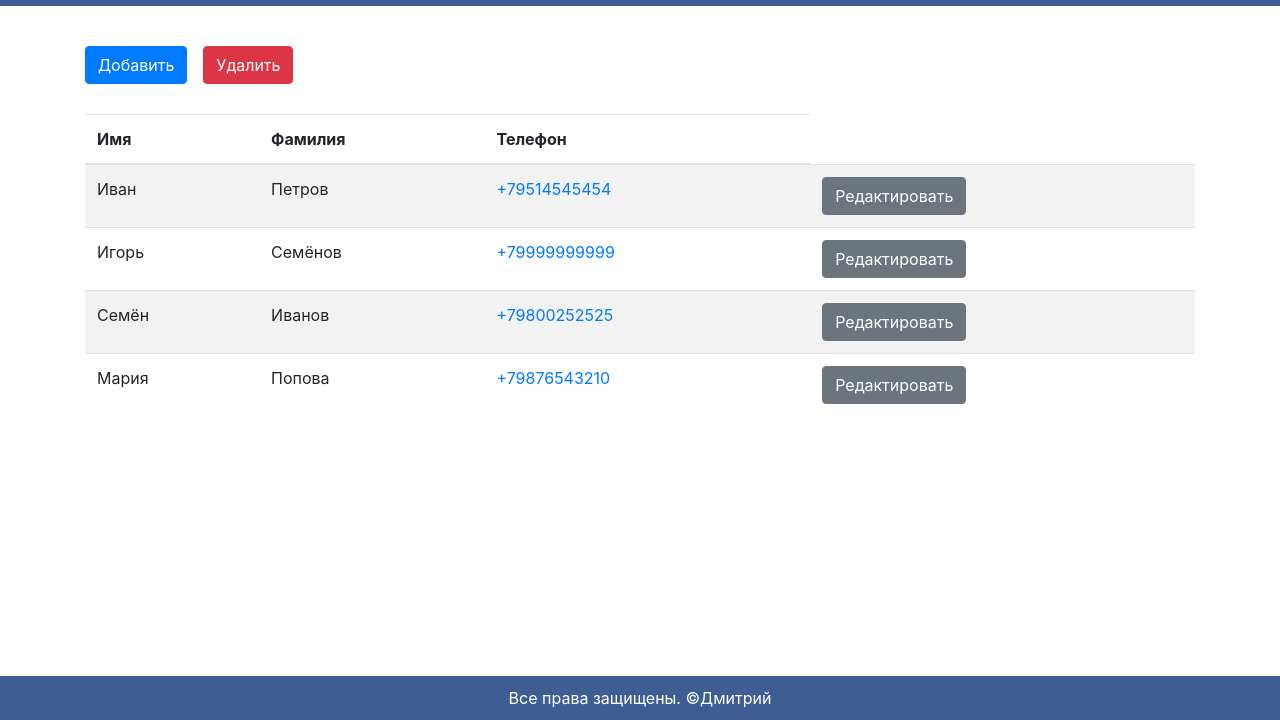
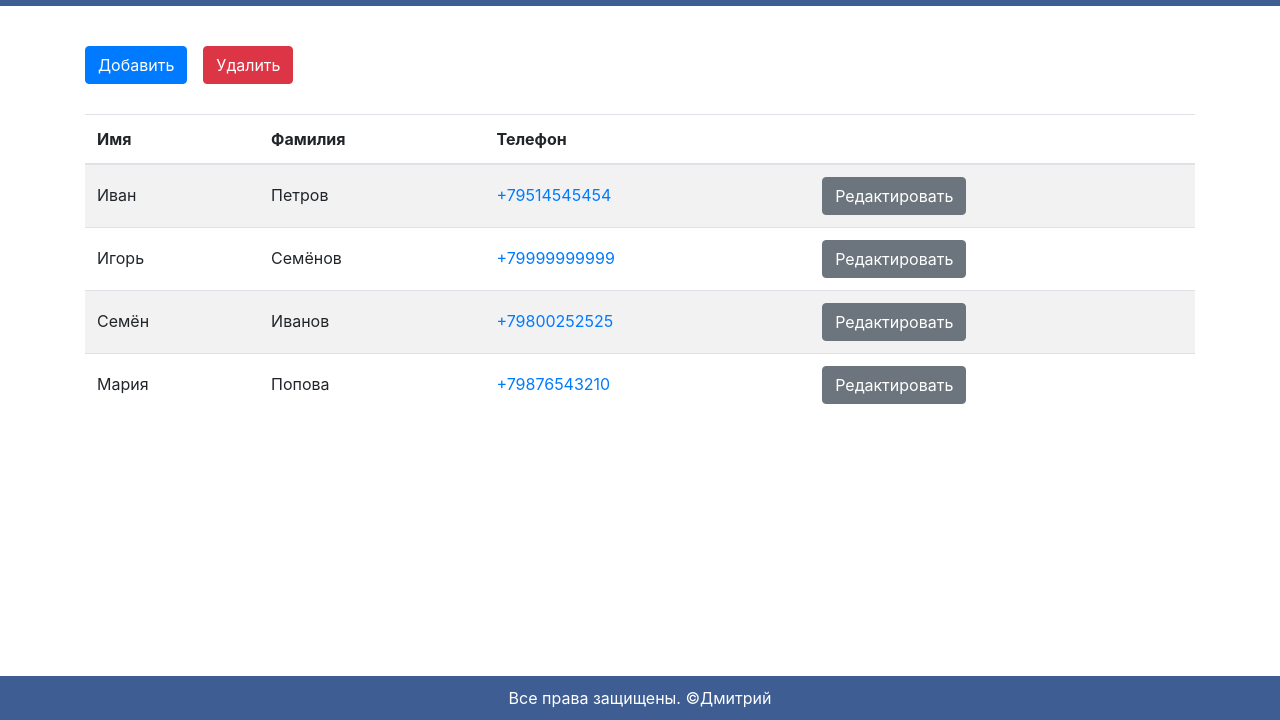
Before and after one commit to wellbiz/phoneBook, a plain HTML site: page index.html in a window 1280 px wide. Shown: the part 80-800 px from the top of the page. Drawn offline with nearby package versions, Linux system fonts and the light colour scheme.

Commit message:
добавил центрирование для th и td

```diff
--- a/phonebook/css/style.css
+++ b/phonebook/css/style.css
@@ -130,3 +130,7 @@ body {
   color: #fff;
   text-align: center;
 }
+
+.table td, .table th{
+  vertical-align: initial;
+}
--- a/phonebook/js/script.js
+++ b/phonebook/js/script.js
@@ -100,6 +100,7 @@ const data = [
         <th>Имя
         <th>Фамилия
         <th>Телефон
+        <th>
     </tr>`
         );
 
```
